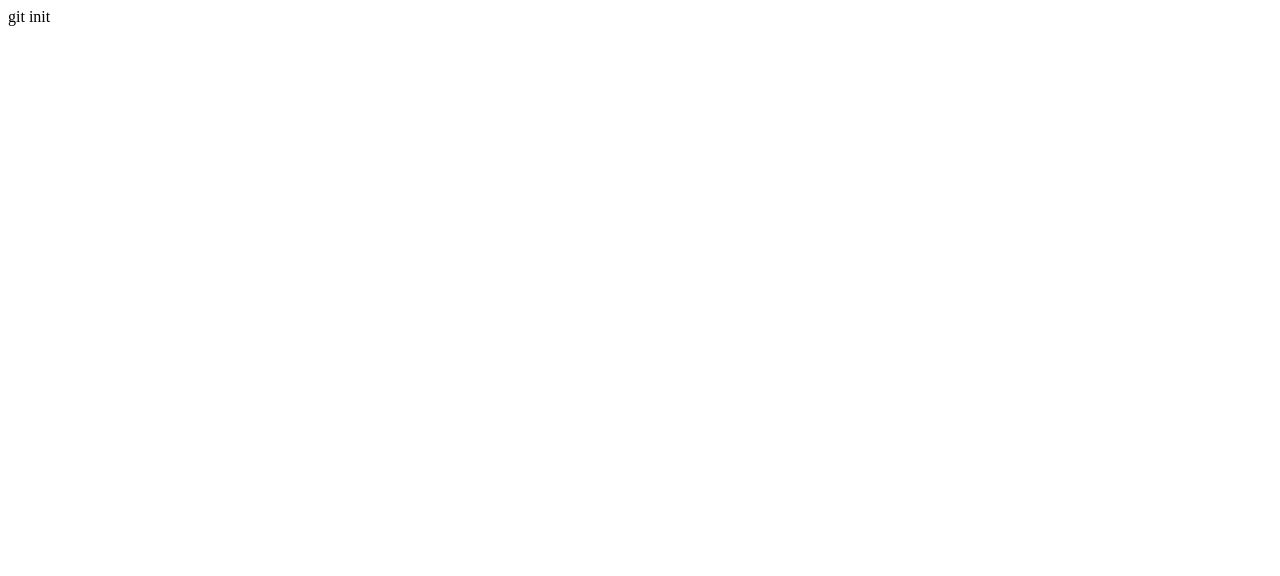
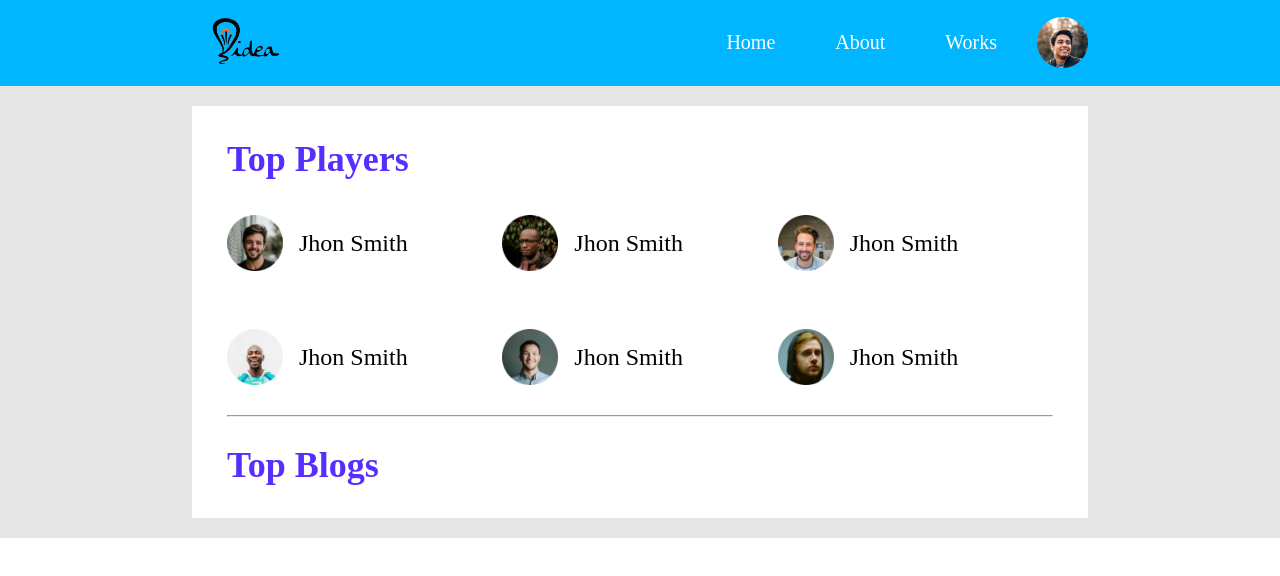
Before and after one commit to sayedmabdullah/leader-board, a plain HTML site: page index.html in a window 1280 px wide. Drawn offline with Linux system fonts and the light colour scheme.

Commit message:
nav&players added

```diff
--- a/index.html
+++ b/index.html
@@ -5,9 +5,76 @@
     <meta http-equiv="X-UA-Compatible" content="IE=edge">
     <meta name="viewport" content="width=device-width, initial-scale=1.0">
     <title>Leader Board</title>
+    <!-------------- favicon ------------>
+    <link rel="shortcut icon" href="images/icons/favicon.png" type="image/x-icon">
+    <!------ style sheet -------->
     <link rel="stylesheet" href="styles/style.css">
 </head>
 <body>
+    <header>
+        <div class="container">
+            <div class="header-info flexibal">
+                <div class="logo ">
+                    <a href="#">
+                        <img src="images/icons/kogo (2).png" alt="">
+                    </a>
 
+                </div>
+                <nav class="">
+                    <ul class="flexibal">
+                        <li><a href="#">Home</a></li>
+                        <li><a href="#">About</a></li>
+                        <li><a href="#">Works</a></li>
+                        <img src="images/icons/profile.png" alt="">
+                    </ul>
+
+                </nav>
+            </div>
+        </div>
+    </header>
+
+    <main>
+        <!-- Top Players & Blog section -->
+        <section>
+            <div class="container players-blog">
+                <h1>Top Players</h1>
+                <div class="players">
+                    <div class="player flexibal">
+                        <img src="images/players/player-1.png" alt="">
+                        <span>Jhon Smith</span>
+                    </div>
+                    <div class="player flexibal">
+                        <img src="images/players/player-2.png" alt="">
+                        <span>Jhon Smith</span>
+                    </div>
+                    <div class="player flexibal">
+                        <img src="images/players/player-3.png" alt="">
+                        <span>Jhon Smith</span>
+                    </div>
+                    <div class="player flexibal">
+                        <img src="images/players/player-4.png" alt="">
+                        <span>Jhon Smith</span>
+                    </div>
+                    <div class="player flexibal">
+                        <img src="images/players/player-5.png" alt="">
+                        <span>Jhon Smith</span>
+                    </div>
+                    <div class="player flexibal">
+                        <img src="images/players/player-6.png" alt="">
+                        <span>Jhon Smith</span>
+                    </div>
+                </div>
+
+                <hr>
+                <h1>Top Blogs</h1>
+
+                <div class="blogs">
+                    <div class="blog">
+
+                    </div>
+                </div>
+            </div>
+        </section>
+    </main>
 </body>
-</html>git init
+</html>
--- a/styles/style.css
+++ b/styles/style.css
@@ -0,0 +1,117 @@
+
+
+/* common style */
+
+* {
+    margin: 0;
+    padding: 0;
+    box-sizing: border-box;
+}
+img {
+    max-width: 100%;
+}
+li {
+    list-style: none;
+}
+a {
+    text-decoration: none;
+}
+
+.container {
+    width: calc(100% - 30%);
+    margin: 0 auto;
+}
+
+.flexibal {
+    display: flex;
+    flex-wrap: wrap;
+    align-items: center;
+    justify-content: flex-end;
+}
+
+section {
+
+}
+
+main {
+    background-color: #E5E5E5;
+    padding: 20px 0;
+}
+
+
+/****** Header Style *******/
+
+header {
+    background-color: #00b7ff;
+}
+
+.header-info {
+
+}
+
+.logo {
+    width: 15%;
+
+}
+
+.logo a img {
+    width: 80%;
+}
+nav {
+    width: 85%;
+
+}
+
+nav img {
+}
+
+nav ul {}
+nav ul li {}
+nav ul li a {
+    display: inline-block;
+    color: white;
+    font-size: 20px;
+    margin-right: 20px;
+    padding: 10px 20px;
+    font-weight: 500;
+}
+
+nav ul li a:hover {
+    background-color: azure;
+    color: black;
+}
+
+
+/***** Top Players & Blog section *****/
+.players-blog {
+    font-weight: 500;
+    font-size: 24px;
+    line-height: 36px;
+    background-color: #ffff;
+    padding: 35px;
+}
+
+.players-blog h1 {
+    color: #562EFF;
+}
+
+
+.player {
+    justify-content: flex-start;
+    margin-top: 38px;
+}
+
+.player img {
+    width: 56px;
+    margin-right: 16px;
+}
+
+.players {
+    display: grid;
+    grid-template-columns: repeat(3, 1fr);
+    grid-row-gap: 20px;
+}
+
+hr {
+    margin: 30px 0;
+}
```
Also changed, not shown: images/icons/favicon.png (added), images/icons/kogo (2).png (added), images/icons/stylized-sign-vector-lightbulb-logotype-260nw-1014755401.webp (added).
